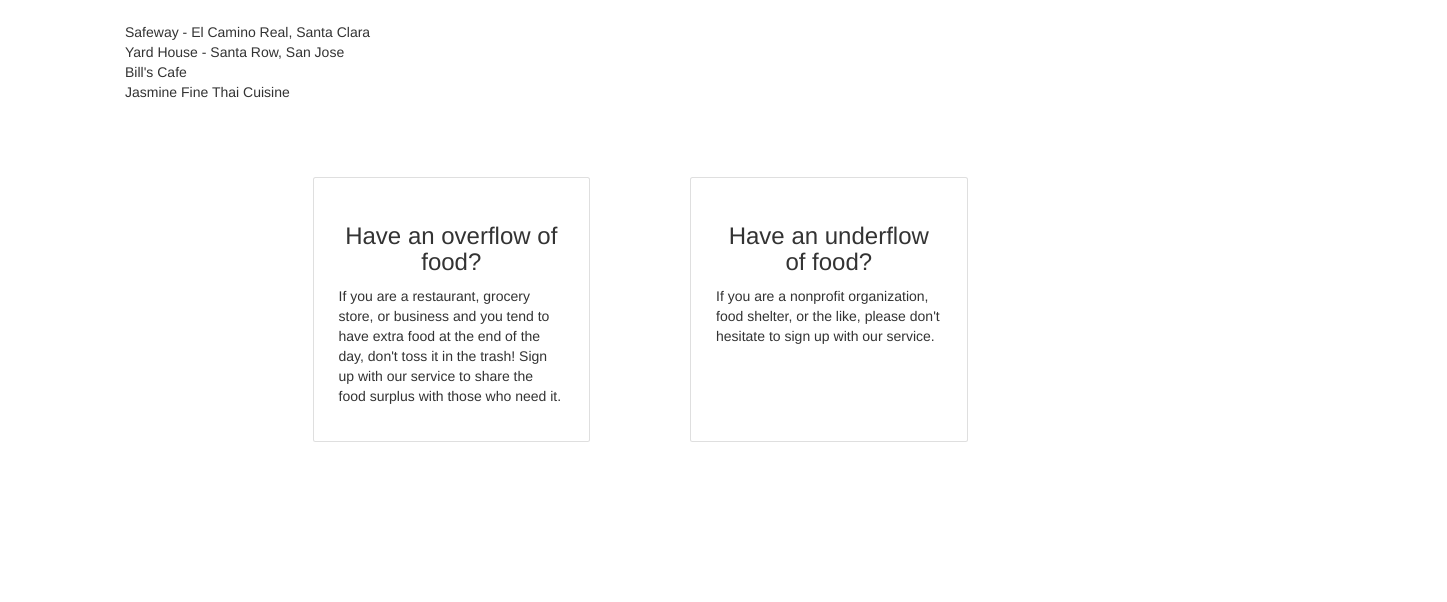
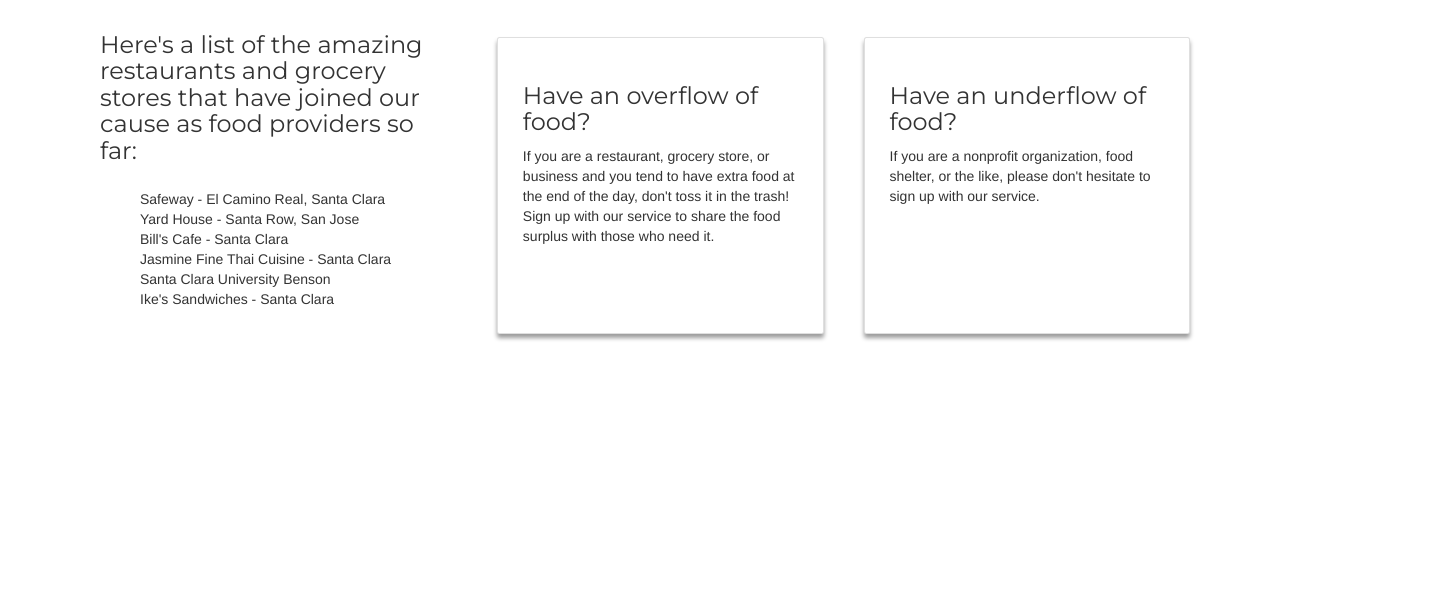
Before and after one commit to tharnlas/broncohack-2017, a plain HTML site: page partner.html in a window 1280 px wide. Shown: the part 198-800 px from the top of the page, 1447 px wide, since content can reach past the window. Drawn offline with nearby package versions, Linux system fonts and the light colour scheme.

Commit message:
Aligned content divs in a row. Added box shadowing.

```diff
--- a/partner.html
+++ b/partner.html
@@ -24,33 +24,32 @@
 	</script>
 
 	<div class="container">
-		<div class="howitworks-body">
-			<div id="providers-list">
+		<h2 class="section-title">Partner With Us</h2>
+		<div id="partners-body">
+			<div class= "col-md-4" id="providers-list">
 				<h3>Here's a list of the amazing restaurants and grocery stores that have joined our cause as food providers so far: </h3>
-				<div>
 				<ul>
 					<li>Safeway - El Camino Real, Santa Clara</li>
 					<li>Yard House - Santa Row, San Jose</li>
-						<li>Bill's Cafe</li>
-						<li>Jasmine Fine Thai Cuisine</li>
+					<li>Bill's Cafe - Santa Clara</li>
+					<li>Jasmine Fine Thai Cuisine - Santa Clara</li>
+					<li>Santa Clara University Benson</li>
+					<li>Ike's Sandwiches - Santa Clara</li>
 				</ul>
-				</div>
-			</div>
 			</div>
 
 			<div class="card-box">
-			<div class="card">
+				<div class="col-md-4 ml-md-5 card">
 					<h3>Have an overflow of food?</h3>
 					<p>If you are a restaurant, grocery store, or business and you tend to have extra food at the end of the day, don't toss
 					it in the trash! Sign up with our service to share the food surplus with those who need it.</p>
 				</div>
-			<div class="card">
+				<div class="col-md-4 ml-md-5 card">
 					<h3>Have an underflow of food?</h3>
 					<p>If you are a nonprofit organization, food shelter, or the like, please don't hesitate to sign up with our service.</p>
 				</div>
 			</div>
 		</div>
-
 	</div>
 
 
--- a/style.css
+++ b/style.css
@@ -6,11 +6,11 @@ h2 {
 }
 
 h3, h4 {
-	text-align: center;
+	font-family: 'Montserrat', sans-serif;
 }
 
 .section-title {
-	margin-top: 50px;
+	margin: 25px 0px;
 	text-align: center;
 }
 
@@ -99,28 +99,30 @@ button {
 
 /* PARTNER WITH US */
 
-#howitworks-body {
+#partners-body {
 	display: inline-flex;
+	margin-top: 5px;
 }
 
+#providers-list {
+	display: block;
+	justify-content: left;
+}
+
+#providers-list > ul {
+	margin: 25px 0px;
+	list-style: none;
+}
 
 .card-box {
-	display: flex;
-	justify-content: center;
+	display: inline-flex;
+	margin-top: 25px;
 }
 
 .card {
 	padding: 25px 25px;
-	width: 25%;
+	width: 450px;
 	height: auto;
-	margin: 50px 50px;
+	margin-right: 10px;
+	box-shadow: 0 4px 4px 0 #9c9c9c;
 }
-
-#providers-list {
-	display: block;
-}
-
-#providers-list > div > ul {
-	margin: 25px 0px;
-	list-style: none;
-}
```
Lines whose indentation alone changed are shown as unchanged.
